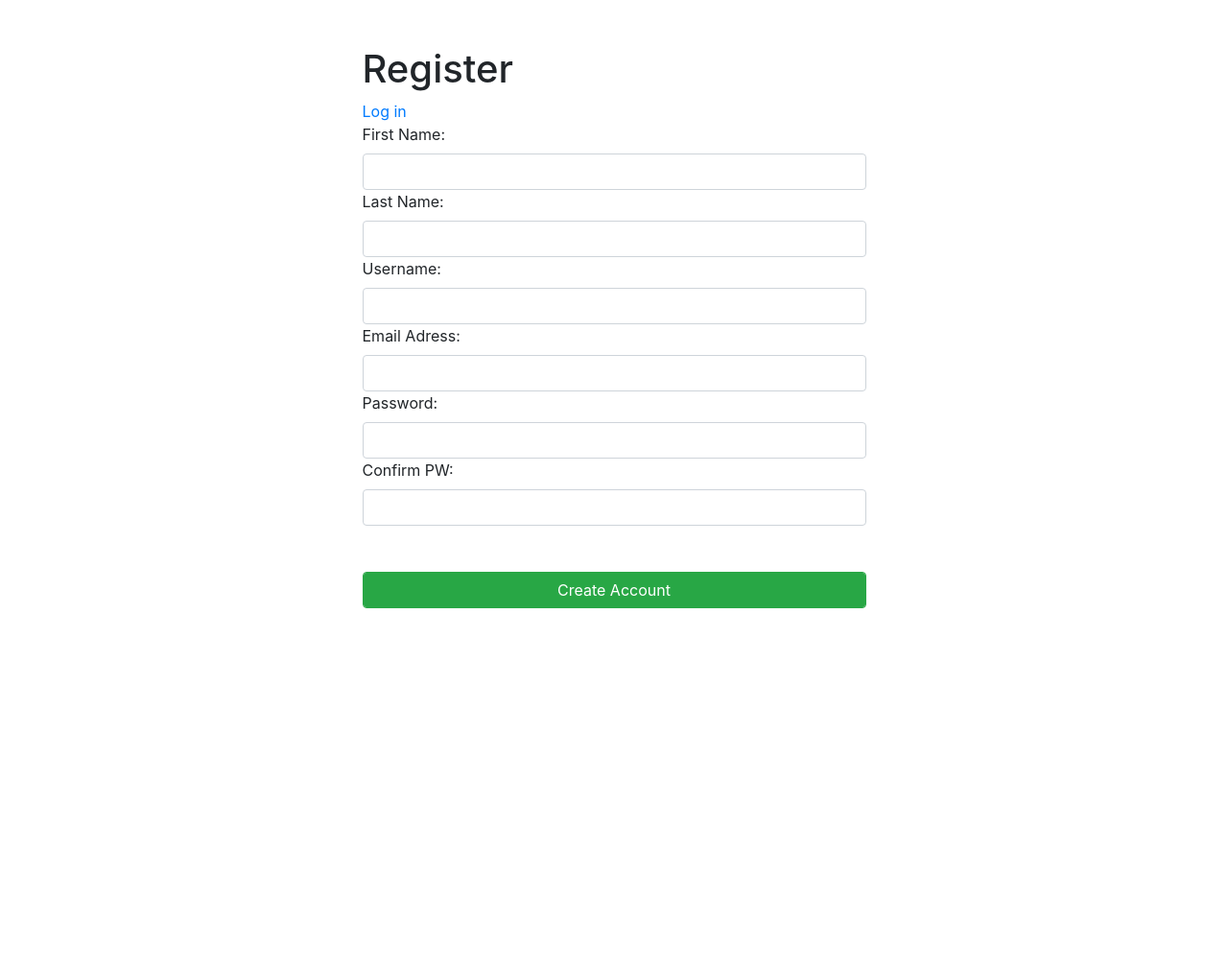
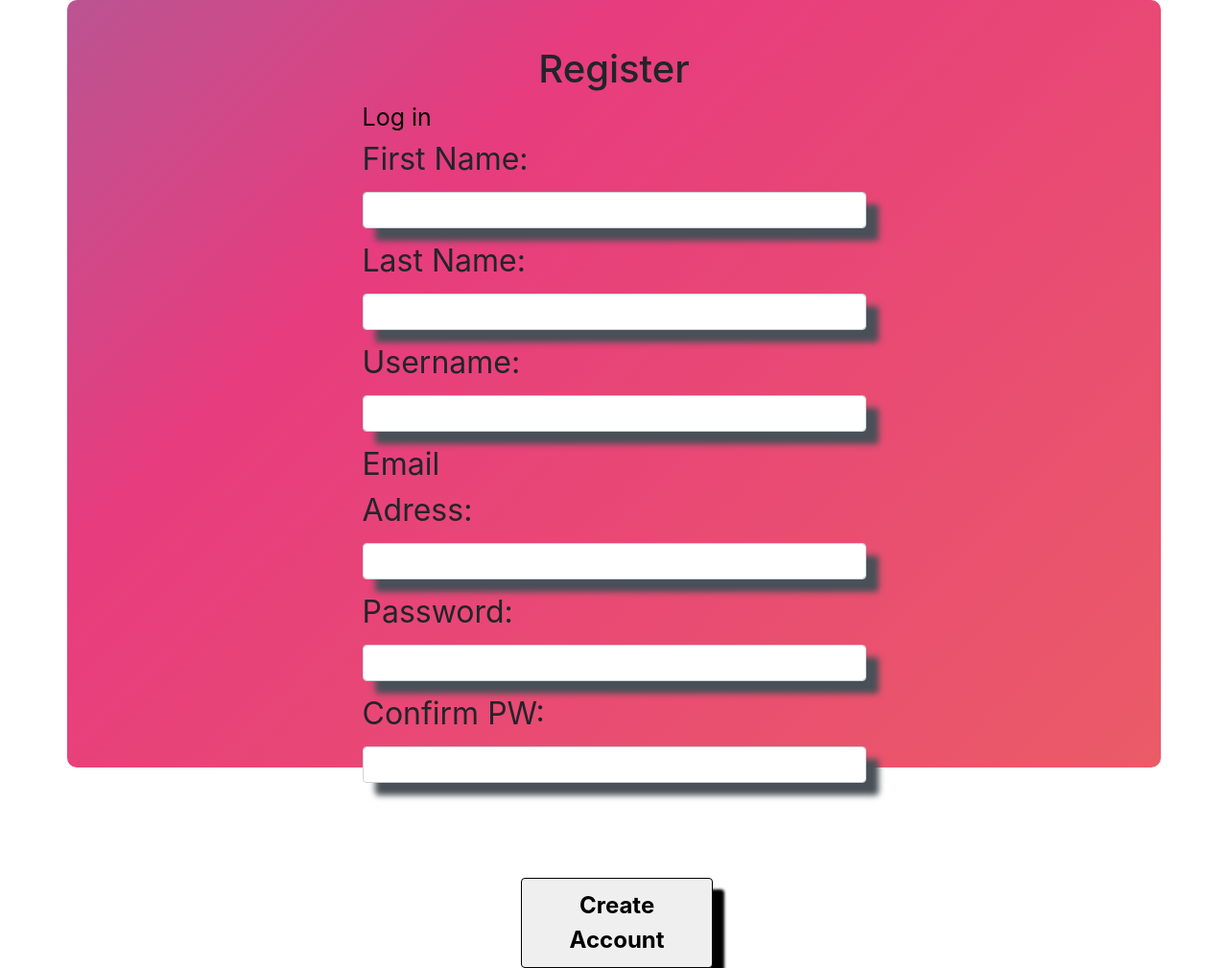
Before and after one commit to Caden4357/ProjectsAndAlgos, a Django app: page /registerPage in a window 1280 px wide. Shown: the whole page at 96% size. Before the commit the page ends 634 px from the top, so only its background shows below. Run offline with Django 3.2, Linux system fonts and the light colour scheme.

Commit message:
added some styling to log in and reg page

```diff
--- /dev/null
+++ b/Week1/ProjectWireframe/storyline/storyline/storylineapp/static/css/style.css
@@ -0,0 +1,69 @@
+html, body {
+    margin: 0px;
+    padding: 0px;
+
+}
+.container {
+	background: linear-gradient(-45deg, #ee7752, #e73c7e, #23a6d5, #23d5ab);
+	background-size: 400% 400%;
+	animation: gradient 15s ease infinite;
+	height: 100vh;
+    border-radius: 10px;
+}
+
+@keyframes gradient {
+	0% {
+		background-position: 0% 50%;
+	}
+	50% {
+		background-position: 100% 50%;
+	}
+	100% {
+		background-position: 0% 50%;
+	}
+}
+
+/* .container{
+    background: linear-gradient(to right, rgba(73, 18, 223, 0.294), rgba(161, 122, 124, 0.835));
+    height: 100vh;
+} */
+a{
+    text-decoration: none;
+    margin-top: 15px;
+    font-size: 25px;
+    color: black;
+}
+a:hover{
+    color: rgb(138, 110, 110);
+}
+button{
+    position: absolute;
+    top: 110%;
+    left: 32%;
+    border: 1px solid black;
+    font-weight:700;
+    font-size: 24px;
+    width: 200px;
+    border-radius: 4px;
+    padding: 10px;
+    box-shadow: 12px 12px 3px;
+    margin: 7px 3px;
+}
+label{
+    display: block;
+    width: 200px;
+    font-size: 32px;
+}
+input, select{
+    width: 150px;
+    margin: 10px auto;
+    background-color: white;
+    border: 1px solid black;
+    border-radius: 40px;
+    box-shadow: 13px 13px 6px;
+}
+.listItem{
+    text-align: center;
+    border-bottom: 4px double lightgrey;
+    margin: 20px;
+}
--- a/Week1/ProjectWireframe/storyline/storyline/storylineapp/templates/login.html
+++ b/Week1/ProjectWireframe/storyline/storyline/storylineapp/templates/login.html
@@ -5,12 +5,15 @@
     <meta http-equiv="X-UA-Compatible" content="IE=edge">
     <meta name="viewport" content="width=device-width, initial-scale=1.0">
     <link rel="stylesheet" href="https://cdn.jsdelivr.net/npm/bootstrap@4.6.0/dist/css/bootstrap.min.css" integrity="sha384-B0vP5xmATw1+K9KRQjQERJvTumQW0nPEzvF6L/Z6nronJ3oUOFUFpCjEUQouq2+l" crossorigin="anonymous">
+    {% load static %}
+    <link rel="stylesheet" href="{% static 'css/style.css' %}">
     <title>Login Or Register</title>
 </head>
 <body>
     <div class="container">
         <div class="d-flex justify-content-center">
             <div class="row1 col-6">
+                <h1 class="mt-5 text-center">Login</h1>
                 <ul>
                     {% if messages %}
                         {% for message in messages %}
@@ -18,7 +21,6 @@
                     {% endfor %}
                     {% endif %}
                 </ul>
-                <h1 class="mt-5 text-center">Login</h1>
                 <form action="/login" method="POST">
                     {%csrf_token%}
                     <label class="form-label" for="email_address">Email Adress:</label>
@@ -26,7 +28,7 @@
                     <label class="form-label" for="password">Password:</label>
                     <input class="form-control" type="password" name="password">
                     <a href="/registerPage">Not a member? Sign up here!</a>
-                    <input class="form-control btn btn-success mt-5" type="submit" value="Create Account">
+                    <button type="submit" value="Create Account">Log in</button>
                 </form>
             </div>
         </div>
--- a/Week1/ProjectWireframe/storyline/storyline/storylineapp/templates/register_page.html
+++ b/Week1/ProjectWireframe/storyline/storyline/storylineapp/templates/register_page.html
@@ -5,6 +5,8 @@
     <meta http-equiv="X-UA-Compatible" content="IE=edge">
     <meta name="viewport" content="width=device-width, initial-scale=1.0">
     <link rel="stylesheet" href="https://cdn.jsdelivr.net/npm/bootstrap@4.6.0/dist/css/bootstrap.min.css" integrity="sha384-B0vP5xmATw1+K9KRQjQERJvTumQW0nPEzvF6L/Z6nronJ3oUOFUFpCjEUQouq2+l" crossorigin="anonymous">
+    {% load static %}
+    <link rel="stylesheet" href="{% static 'css/style.css' %}">
     <title>Document</title>
 </head>
 <body>
@@ -18,7 +20,7 @@
                     {% endfor %}
                     {% endif %}
                 </ul>
-                <h1 class="mt-5">Register</h1>
+                <h1 class="mt-5 text-center">Register</h1>
                 <a href="/">Log in</a>
                 <form action="/register" method="POST">
                     {%csrf_token%}
@@ -34,7 +36,7 @@
                     <input class="form-control" type="password" name="password">
                     <label class="form-label" for="pw_confirm">Confirm PW:</label>
                     <input class="form-control" type="password" name="pw_confirm">
-                    <input class="form-control btn btn-success mt-5" type="submit" value="Create Account">
+                    <button type="submit">Create Account</button>
                 </form>
             </div>
         </div>
--- a/Week1/ProjectWireframe/storyline/storyline/storylineapp/templates/user_page.html
+++ b/Week1/ProjectWireframe/storyline/storyline/storylineapp/templates/user_page.html
@@ -5,6 +5,8 @@
     <meta http-equiv="X-UA-Compatible" content="IE=edge">
     <meta name="viewport" content="width=device-width, initial-scale=1.0">
     <link rel="stylesheet" href="https://cdn.jsdelivr.net/npm/bootstrap@4.6.0/dist/css/bootstrap.min.css" integrity="sha384-B0vP5xmATw1+K9KRQjQERJvTumQW0nPEzvF6L/Z6nronJ3oUOFUFpCjEUQouq2+l" crossorigin="anonymous">
+    {% load static %}
+    <link rel="stylesheet" href="{% static 'css/style.css' %}">
     <title>Welcome</title>
 </head>
 <body>
```
Also changed, not shown: Week1/ProjectWireframe/storyline/storyline/db.sqlite3.
